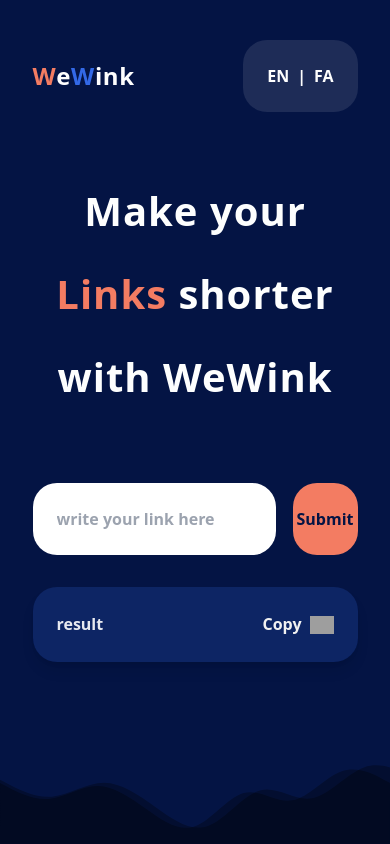
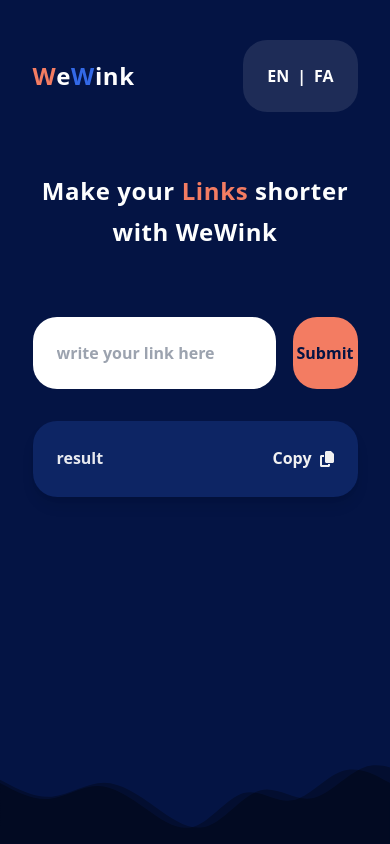
Before and after one commit to mahiisaa/Link-Shortener, a React (Create React App) app: page / in a window 390 px wide. Built offline with nearby package versions, Linux system fonts and the light colour scheme; grey boxes are pictures that could not be loaded.

Commit message:
icons updated

```diff
--- a/src/App.tsx
+++ b/src/App.tsx
@@ -6,6 +6,8 @@
 import { API_URLS } from "./constants/api.urls";
 import { Header } from "./components/Header";
 import {Wave} from "./components/common/Wave"
+import { FontAwesomeIcon } from "@fortawesome/react-fontawesome";
+import { faCheck, faCopy } from "@fortawesome/free-solid-svg-icons";
 function App() {
   const [link, setLink] = useState<string>();
   const [response, setResponse] = useState<any>(null);
@@ -45,12 +47,12 @@
     setCopyStatus(!copyStatus);
   };
   return (
-    <div className="w-full bg-brand-primary h-screen flex justify-center relative z-0">
+    <div className="w-full bg-brand-primary h-screen flex justify-center relative z-0" >
       <div className="w-5/6 ">
         <Header />
         <div className="flex justify-center mt-[18px]">
           <section className="w-[800px] z-10">
-            <h1 className="text-[#fdfefe] text-xl font-bold tracking-wide text-center mb-[64px]">
+            <h1 className="text-[#fdfefe] sm:text-xl text-base font-bold tracking-wide text-center mb-[64px]">
               Make your <span className="text-secondary">Links</span> shorter
               with WeWink
             </h1>
@@ -83,12 +85,13 @@
                   className="cursor-pointer text-[#f1f1f1] flex justify-center items-center font-bold text-s"
                 >
                   <span className="pr-2">{copyStatus ? "Copied" : "Copy"}</span>
-                  <img
+                  {copyStatus?<FontAwesomeIcon icon={faCheck} />:<FontAwesomeIcon icon={faCopy} />}
+                  {/* <img
                     width="24"
                     height="24"
                     src="https://img.icons8.com/fluency-systems-regular/48/f4f4f4/copy--v1.png"
                     alt="copy--v1"
-                  />
+                  /> */}
                 </div>
               </div>
             </div>
```
